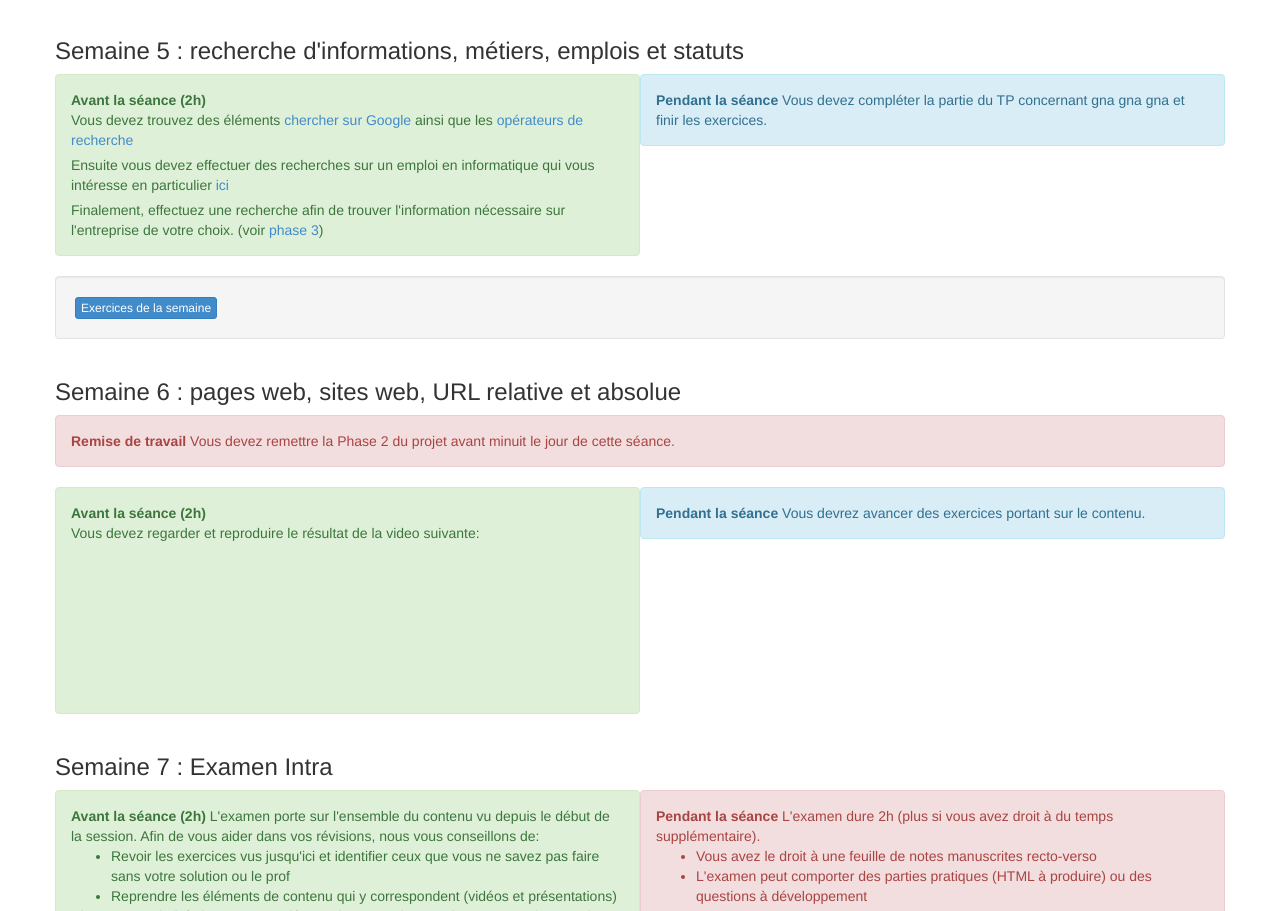
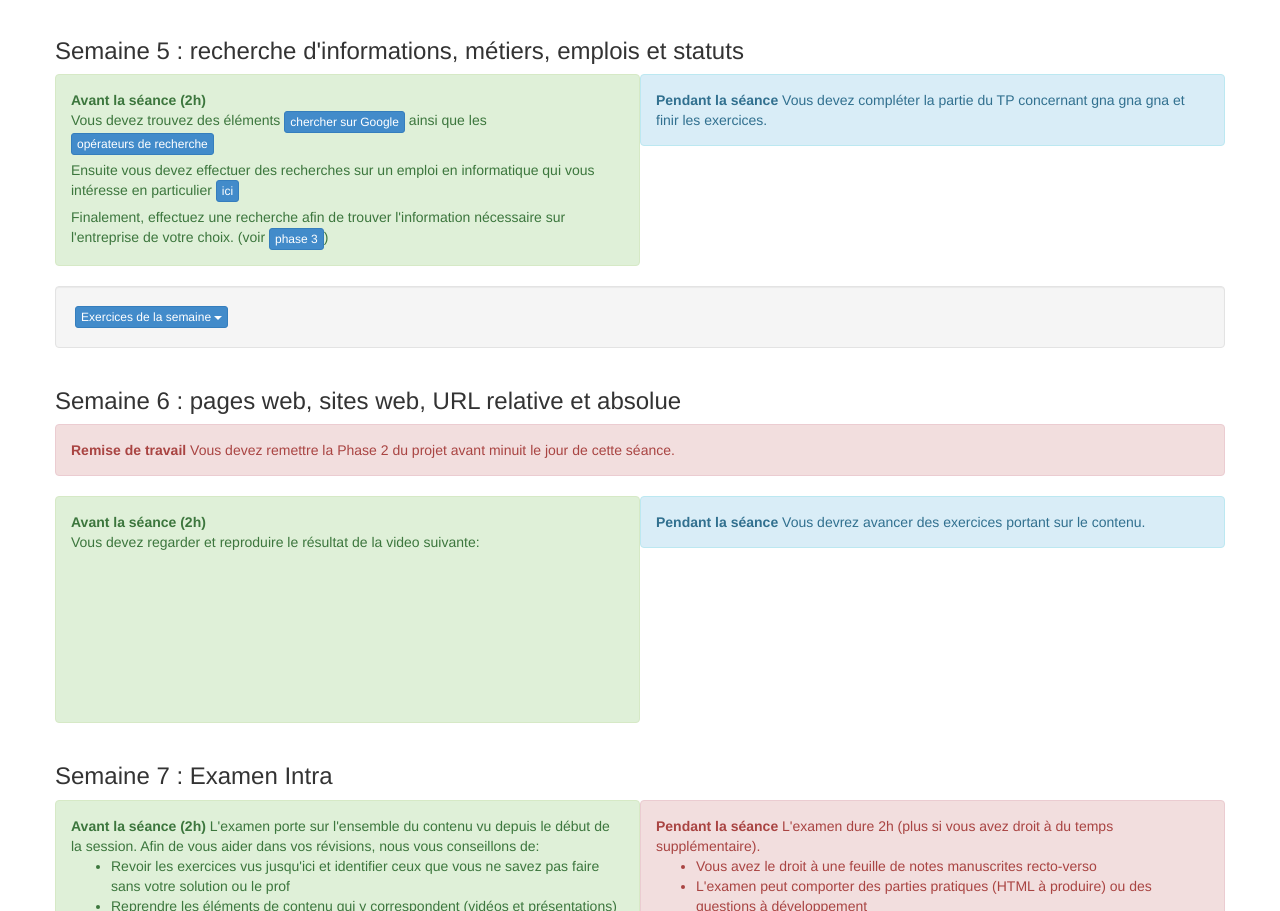
Before and after one commit to jmnadeau/420103, a plain HTML site: page site/professions.html in a window 1280 px wide. Shown: the part 1731-2642 px from the top of the page. Drawn offline with Linux system fonts and the light colour scheme; grey boxes are pictures that could not be loaded.

Commit message:
Minor stuff

```diff
--- a/site/professions.html
+++ b/site/professions.html
@@ -195,7 +195,8 @@
             </div>
             <div class="col-md-6 alert alert-success">
               <strong>Avant la séance (2h)</strong>
-              Lisez la page wikipedia pour vous familiariser <a href="https://fr.wikipedia.org/wiki/Feuilles_de_style_en_cascade" class="btn btn-primary btn-xs">ici</a>
+              Lisez la page wikipedia pour vous familiariser
+              <a href="https://fr.wikipedia.org/wiki/Feuilles_de_style_en_cascade" class="btn btn-primary btn-xs">ici</a>
               Lisez l'article suivant sur les notions de class et d'id
               <a class="btn btn-primary btn-xs" href="http://www.alsacreations.com/article/lire/535-quelle-est-la-difference-entre-une-classe-class-et-un-id.html">ici</a>
               <p>
@@ -296,16 +297,21 @@
             <div class="col-md-6 alert alert-success">
               <strong>Avant la séance (2h)</strong>
               <p>
-                Vous devez trouvez des éléments <a href="https://support.google.com/websearch/answer/134479?hl=fr">chercher sur Google</a> ainsi que
-                les <a href="https://support.google.com/websearch/answer/2466433?hl=fr&ref_topic=3081620">opérateurs de recherche</a>
+                Vous devez trouvez des éléments
+                <a href="https://support.google.com/websearch/answer/134479?hl=fr"
+                class="btn btn-xs btn-primary" >chercher sur Google</a> ainsi que
+                les <a
+                class="btn btn-xs btn-primary"
+                href="https://support.google.com/websearch/answer/2466433?hl=fr&ref_topic=3081620">opérateurs de recherche</a>
               </p>
               <p>
                 Ensuite vous devez effectuer des recherches sur un emploi en informatique qui vous intéresse en particulier
-                <a href="http://imt.emploiquebec.gouv.qc.ca/mtg/inter/noncache/contenu/asp/mtg121_resultrechr_01.asp?PT4=53&cregn=QC&lang=FRAN&Porte=1&cregncmp1=QC&prov=FPT&pro=2171&type=01&motpro=informatique&tri=06&PT1=25&PT2=21&PT3=10">ici</a>
+                <a class="btn btn-xs btn-primary"
+                href="http://imt.emploiquebec.gouv.qc.ca/mtg/inter/noncache/contenu/asp/mtg121_resultrechr_01.asp?PT4=53&cregn=QC&lang=FRAN&Porte=1&cregncmp1=QC&prov=FPT&pro=2171&type=01&motpro=informatique&tri=06&PT1=25&PT2=21&PT3=10">ici</a>
               </p>
               <p>
                 Finalement, effectuez une recherche afin de trouver l'information nécessaire sur l'entreprise de votre choix.
-                (voir <a href="phase3.html">phase 3</a>)
+                (voir <a class="btn btn-xs btn-primary" href="phase3.html">phase 3</a>)
               </p>
             </div>
             <div class="col-md-6 alert alert-info">
@@ -315,7 +321,7 @@
             <div class="col-md-12 well">
               <div>
                 <a class="btn btn-primary btn-xs" role="button" data-toggle="collapse" href="#s05" aria-expanded="false" aria-controls="collapseExample">
-                  Exercices de la semaine
+                  Exercices de la semaine <span class="caret"></span>
                 </a>
                 <div class="collapse" id="s05">
                   <h3>Exercice A</h3>
```
